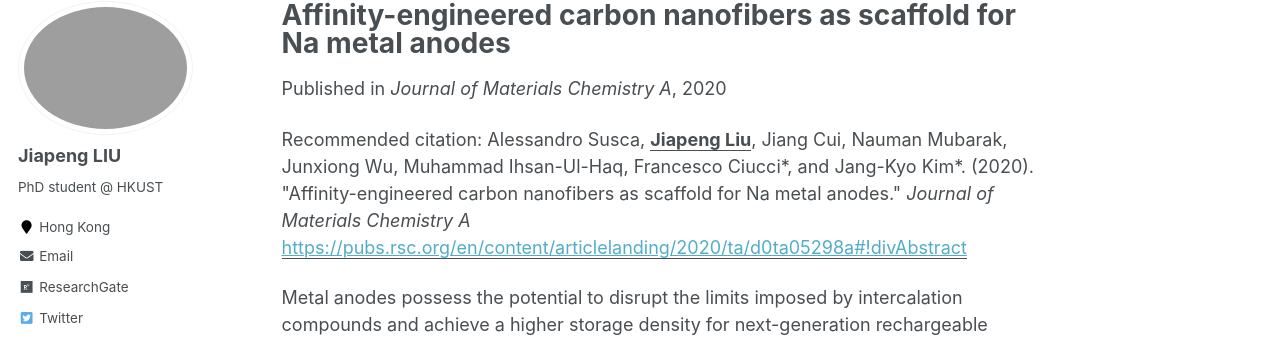
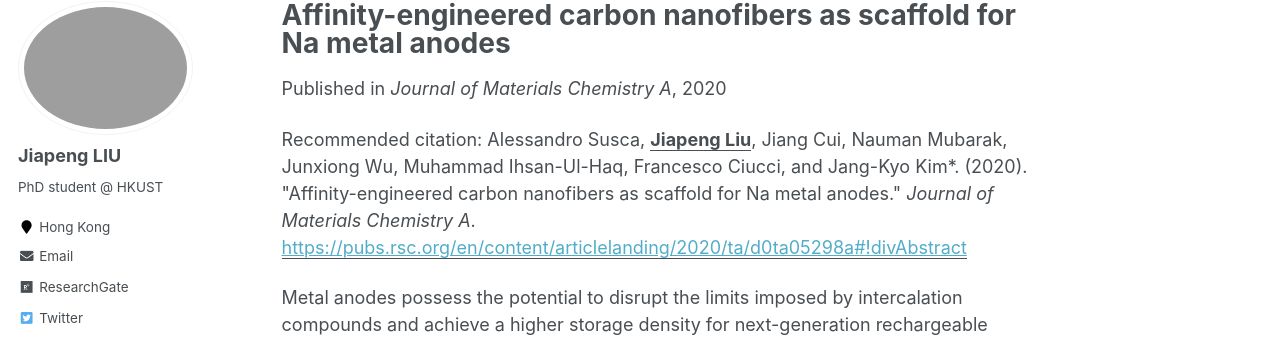
Before and after one commit to jiapeng-liu/jiapeng-liu.github.io, a Jekyll site: the page built from _publications/2020-Carbon-Fiber-JMCA.md, in a window 1280 px wide and 900 px high. Shown: the part 117-457 px from the top of the window. Built offline with Jekyll 4.4.1, drawn with Linux system fonts in a browser that asks for light colours; some web fonts are replaced; part of the change alters nothing that is shown.

```diff
--- a/_publications/2020-Carbon-Fiber-JMCA.md
+++ b/_publications/2020-Carbon-Fiber-JMCA.md
@@ -6,10 +6,10 @@ excerpt: ''
 date: 2020-07-06
 venue: 'Journal of Materials Chemistry A'
 paperurl: 'https://pubs.rsc.org/en/content/articlelanding/2020/ta/d0ta05298a#!divAbstract'
-citation: 'Alessandro Susca, <u><b>Jiapeng Liu</b></u>, Jiang Cui, Nauman Mubarak, Junxiong Wu, Muhammad Ihsan-Ul-Haq, Francesco Ciucci*, and Jang-Kyo Kim*. (2020). &quot;Affinity-engineered carbon nanofibers as scaffold for Na metal anodes.&quot; <i>Journal of Materials Chemistry A</i>'
+citation: 'Alessandro Susca, <u><b>Jiapeng Liu</b></u>, Jiang Cui, Nauman Mubarak, Junxiong Wu, Muhammad Ihsan-Ul-Haq, Francesco Ciucci, and Jang-Kyo Kim*. (2020). &quot;Affinity-engineered carbon nanofibers as scaffold for Na metal anodes.&quot; <i>Journal of Materials Chemistry A</i>.'
 ---
 Metal anodes possess the potential to disrupt the limits imposed by intercalation compounds and achieve a higher storage density for next-generation rechargeable batteries. This study is dedicated to engineering a scalable scaffold made of carbon nanofibers (CNFs) modified with embedded ZnO nanoparticles as facile nucleation sites for enhanced Na plating performance. The pristine CNF network provides a highly-conductive, mechanically-stable plating platform while the porous morphology effectively lowers the local current density and the volume fluctuations, delivering 1500 cycles at 1 mA cm-2. In search of appropriate sodiophilic surface for stable Na plating, the affinities between Na and different substrate materials are analyzed by measuring overpotentials, Coulombic efficiencies, and through density functional theory calculations. The ZnO@CNF composite created by in-situ incorporation of ZnO nanoparticles offers uniform nucleation and deposition of Na through conversion and alloying reactions, leading to ameliorated cyclic stability at a high current density of 3 mA cm-2. The Na plating thickness is predicted based on simple electrochemical principle and geometric considerations, corroborating experimental measurements. The affinity-engineered ZnO@CNF anodes deliver more than 1000 hr of stable plating/stripping cycles in a symmetric battery configuration by effectively inhibiting the growth of dendrites and Na agglomerates.
 
-[Download paper here](http://jiapeng-liu.github.io/files/A-Susca_2020_Carbon_Nanofiber_JMCA.pdf)
+[Download paper here](http://jiapeng-liu.github.io/files/A-Susca_2020_CNF_JMCA.pdf)
 
 Recommended citation: Susca, A.;  Liu, J.;  Cui, J.;  Mubarak, N.;  Wu, J.;  Ihsan-ul Haq, M.;  Ciucci, F.; Kim, J.-K., 2020. Affinity-engineered carbon nanofibers as scaffold for Na metal anodes. <i>Journal of Materials Chemistry A</i>.
```
